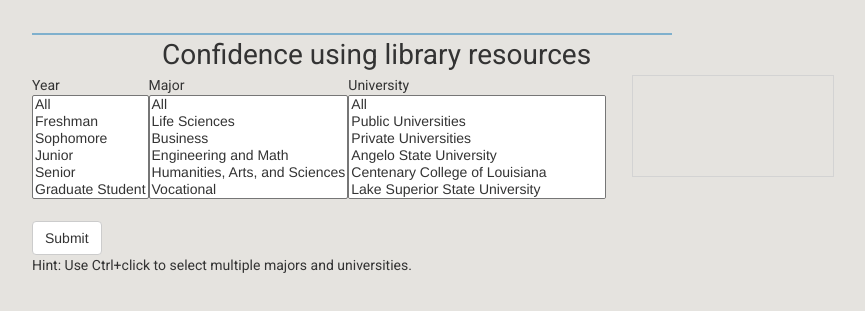
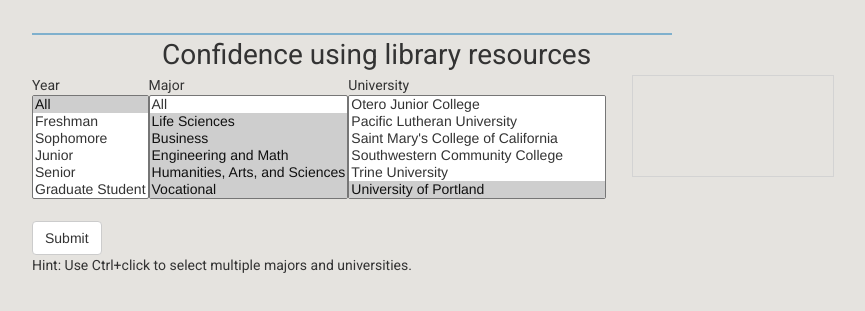
Before and after one commit to DinocoCo/DinoGraph, a website: page public/index.html in a window 1280 px wide. Shown: the part 87-398 px from the top of the page, without its empty margins (38-903 px from the left). Drawn offline with nearby package versions, Linux system fonts and the light colour scheme; a script that the page names is missing.

Commit message:
Made the selection boxes select the correct inputs during first page load.

```diff
--- a/public/index.html
+++ b/public/index.html
@@ -44,7 +44,7 @@
                     </tr>
                     <tr>
                         <td><select size=6 id="year">
-                            <option value="-1">All
+                            <option selected value="-1">All
                             <option value="2">Freshman
                             <option value="3">Sophomore
                             <option value="4">Junior
@@ -53,11 +53,11 @@
                         </select></td>
                         <td><select multiple size=6 id="major">
                             <option value="-1">All
-                            <option value="1">Life Sciences
-                            <option value="2">Business
-                            <option value="3">Engineering and Math
-                            <option value="4">Humanities, Arts, and Sciences
-                            <option value="5">Vocational
+                            <option selected value="1">Life Sciences
+                            <option selected value="2">Business
+                            <option selected value="3">Engineering and Math
+                            <option selected value="4">Humanities, Arts, and Sciences
+                            <option selected value="5">Vocational
                         </select></td>
                         <td><select multiple size=6 id="school">
                             <option value="-1">All
@@ -73,7 +73,7 @@
                             <option value="8">Saint Mary's College of California
                             <option value="9">Southwestern Community College
                             <option value="10">Trine University
-                            <option value="11">University of Portland
+                            <option selected value="11">University of Portland
                             <option value="12">Virginia Commonwealth University Qatar
                         </select></td>
                     </tr>
```
